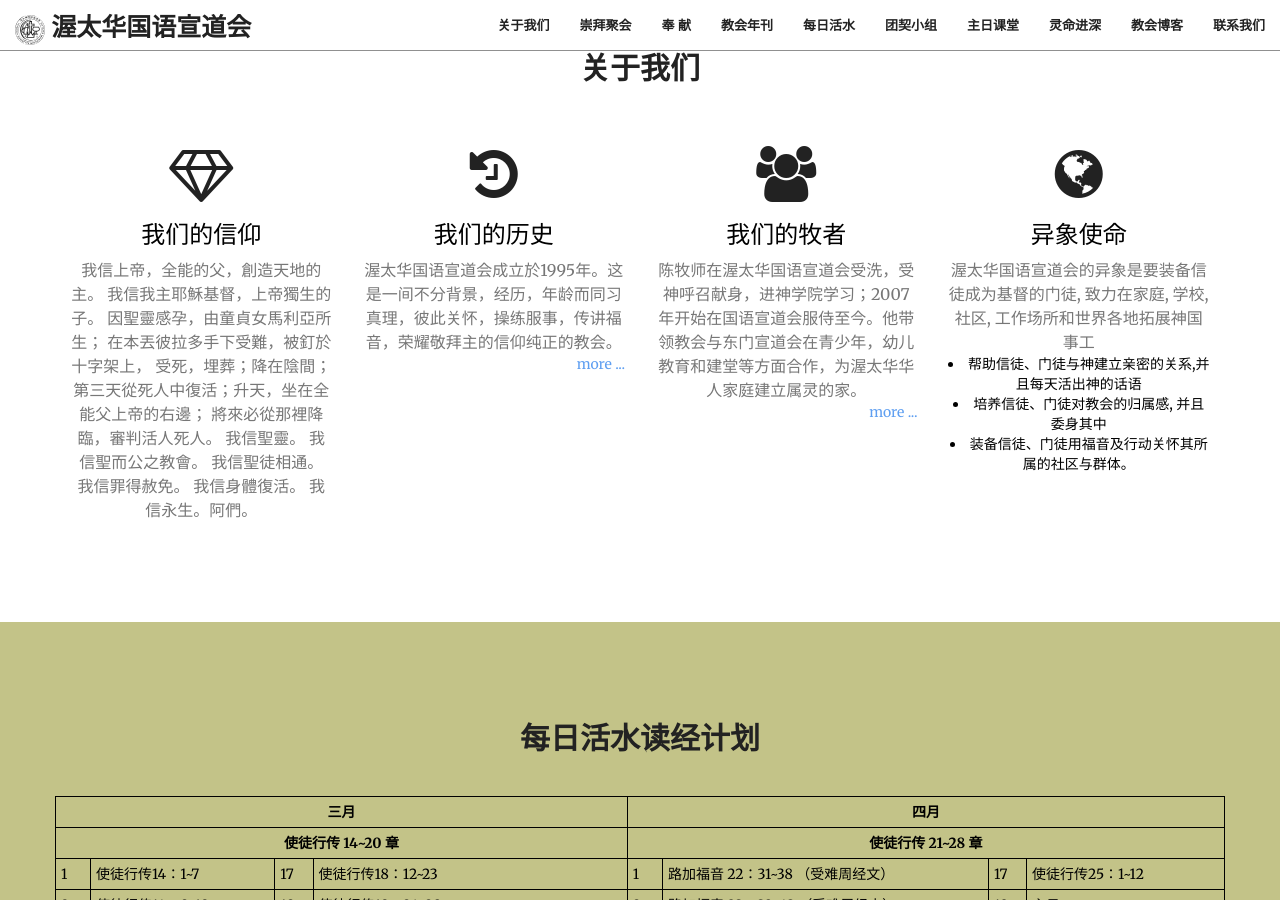
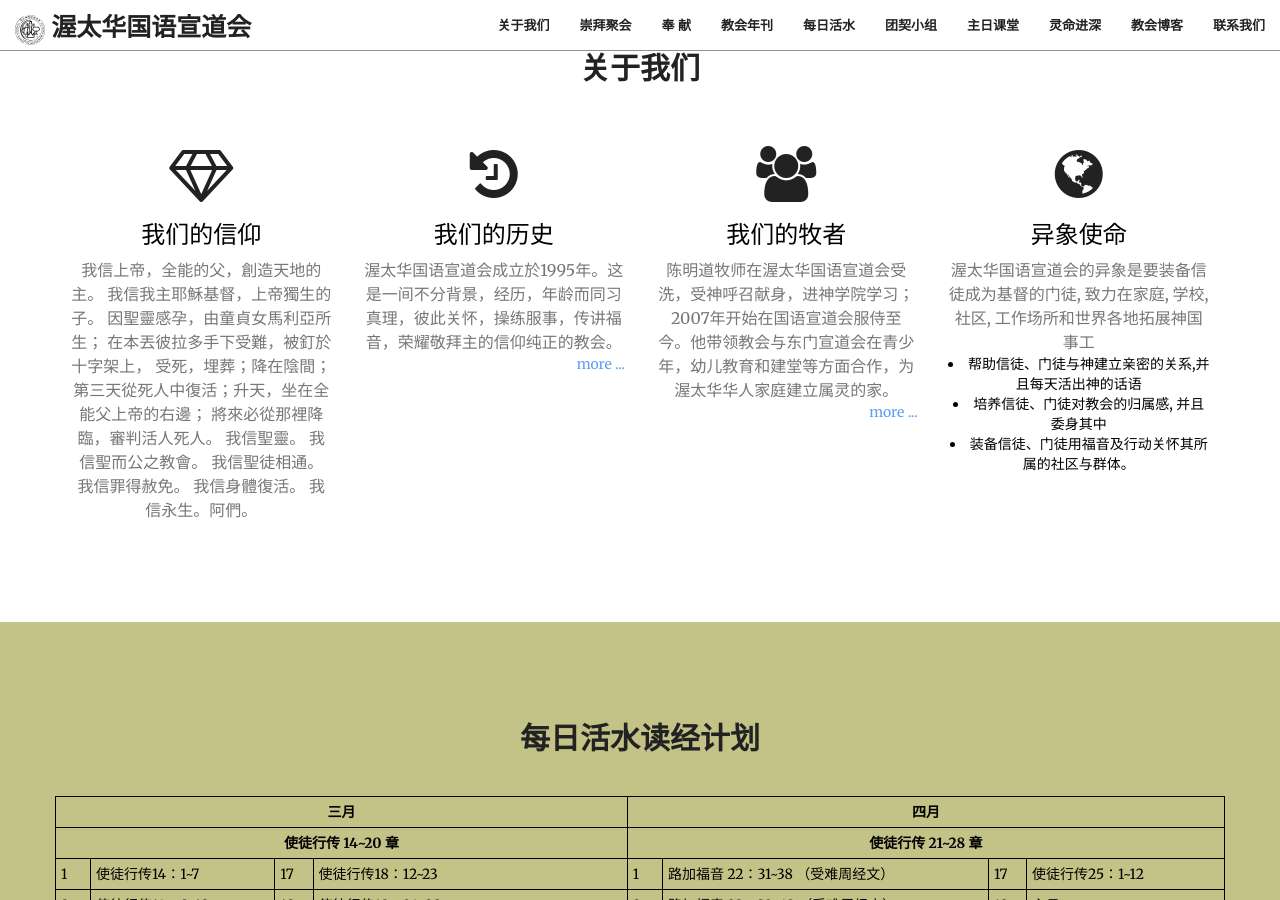
Before and after one commit to JonasYow/ottawaomac, a Jekyll site: the page built from index.html, in a window 1280 px wide and 900 px high, scrolled down 2020 px. Built offline with Jekyll 4.4.1, drawn with Linux system fonts in a browser that asks for light colours; some web fonts are replaced.

Commit message:
Update pastor info

```diff
--- a/_data/services.yaml
+++ b/_data/services.yaml
@@ -11,7 +11,7 @@
 - title: 我们的牧者
   icon: users
   link: pastor.html
-  content: 陈牧师在渥太华国语宣道会受洗，受神呼召献身，进神学院学习；2007年开始在国语宣道会服侍至今。他带领教会与东门宣道会在青少年，幼儿教育和建堂等方面合作，为渥太华华人家庭建立属灵的家。
+  content: 陈明道牧师在渥太华国语宣道会受洗，受神呼召献身，进神学院学习；2007年开始在国语宣道会服侍至今。他带领教会与东门宣道会在青少年，幼儿教育和建堂等方面合作，为渥太华华人家庭建立属灵的家。
 
 - title: 异象使命
   icon: globe
```
